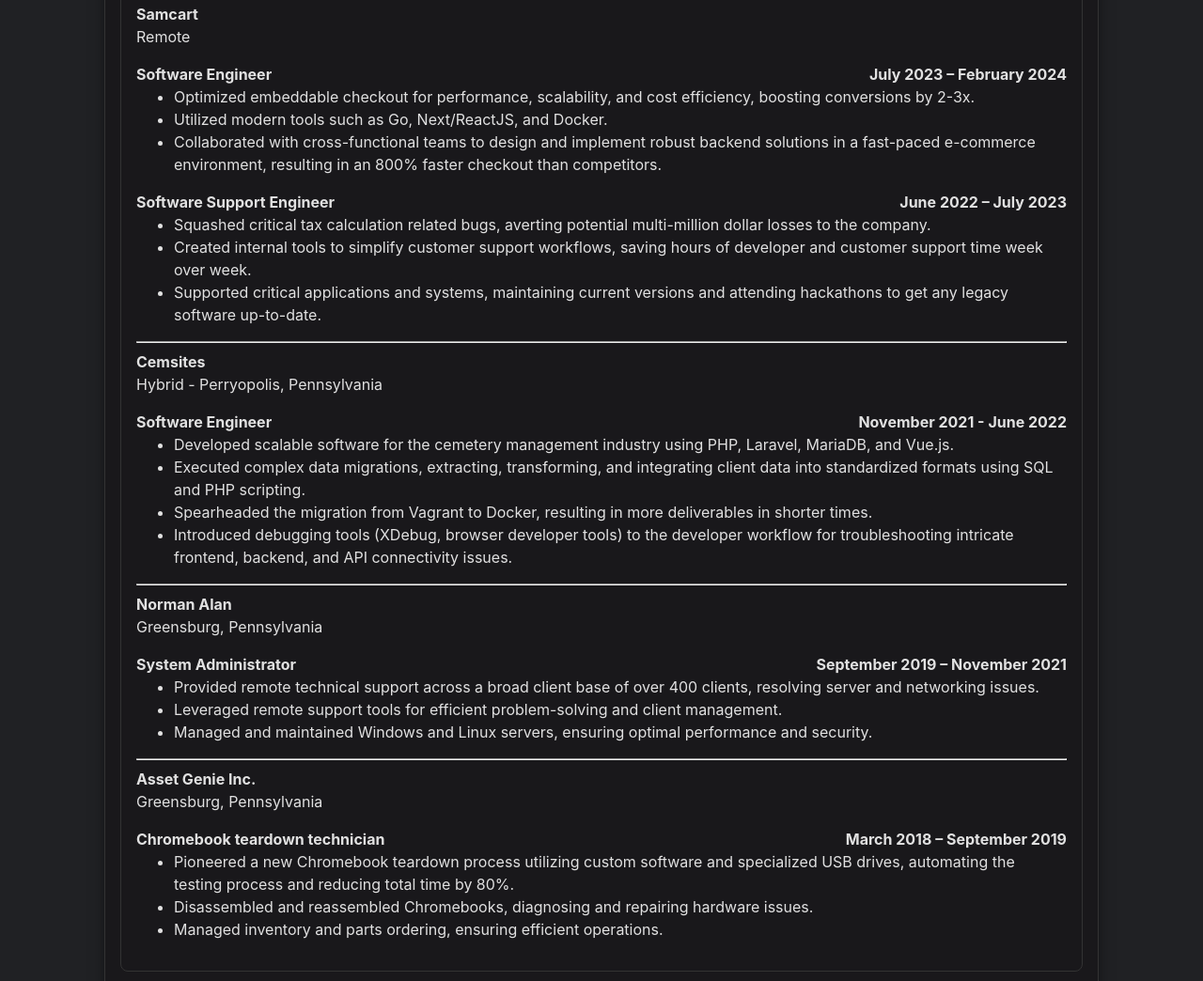
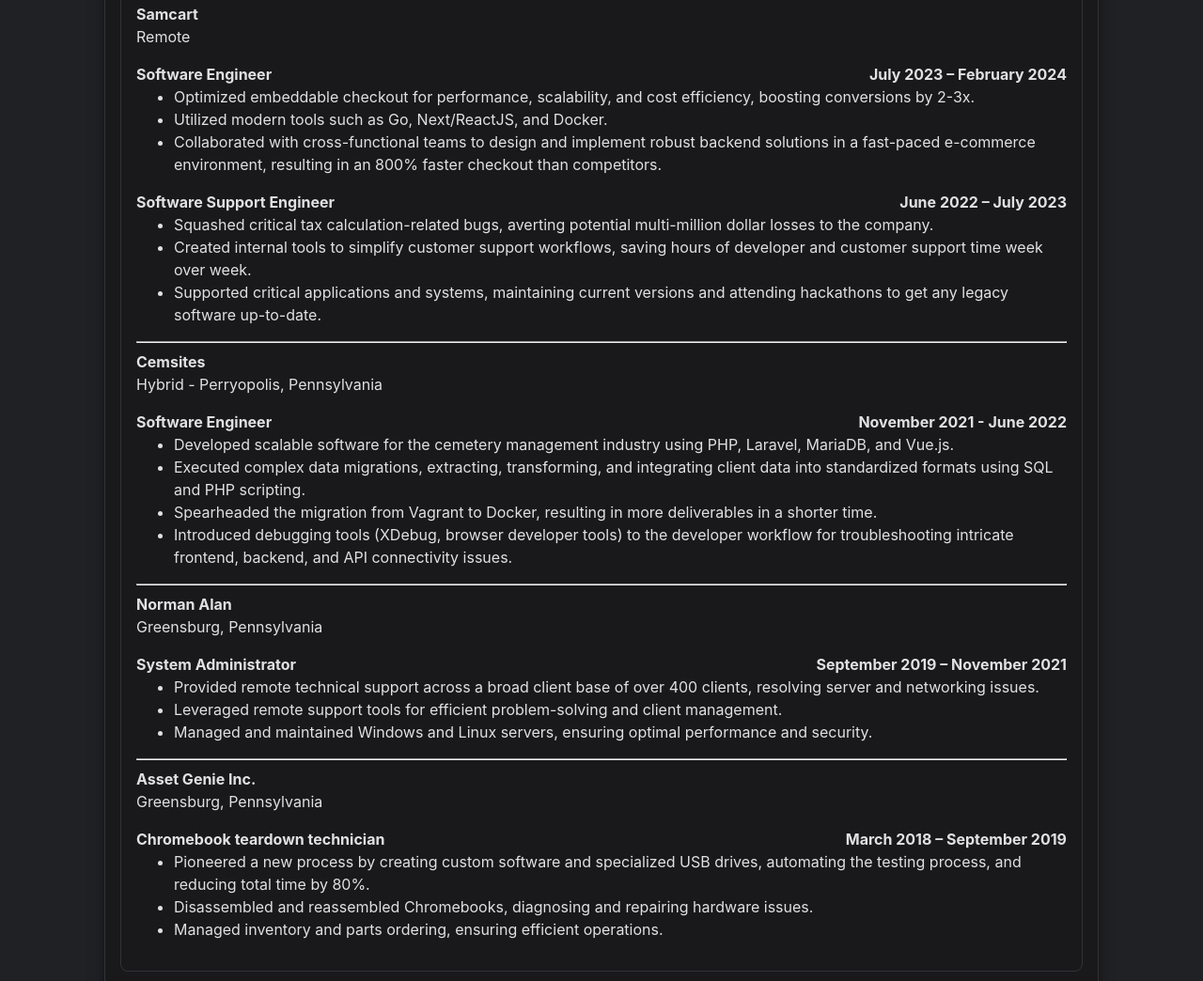
Before and after one commit to Linkinlog/resume, a plain HTML site: page index.html in a window 1280 px wide. Shown: the part 1128-2172 px from the top of the page at 94% size. Drawn offline with Linux system fonts and the light colour scheme.

Commit message:
fix: grammarly

```diff
--- a/index.html
+++ b/index.html
@@ -103,8 +103,8 @@
                 development and innovation sessions on critical projects.
               </li>
               <li>
-                Utilized LucidCharts and similar tools to effectively
-                communicate complex ideas to executive leadership.
+                Utilized LucidCharts and similar tools to communicate complex
+                ideas to executive leadership effectively.
               </li>
               <li>
                 Engaged directly with executive-level stakeholders to identify
@@ -166,7 +166,7 @@
             </h4>
             <ul>
               <li>
-                Squashed critical tax calculation related bugs, averting
+                Squashed critical tax calculation-related bugs, averting
                 potential multi-million dollar losses to the company.
               </li>
               <li>
@@ -203,7 +203,7 @@
               </li>
               <li>
                 Spearheaded the migration from Vagrant to Docker, resulting in
-                more deliverables in shorter times.
+                more deliverables in a shorter time.
               </li>
               <li>
                 Introduced debugging tools (XDebug, browser developer tools) to
@@ -249,9 +249,9 @@
             </h4>
             <ul>
               <li>
-                Pioneered a new Chromebook teardown process utilizing custom
-                software and specialized USB drives, automating the testing
-                process and reducing total time by 80%.
+                Pioneered a new process by creating custom software and
+                specialized USB drives, automating the testing process, and
+                reducing total time by 80%.
               </li>
               <li>
                 Disassembled and reassembled Chromebooks, diagnosing and
@@ -295,7 +295,7 @@
           </p>
           <h4>Skills:</h4>
           <ul>
-            <li>User experience planning and designing with figma</li>
+            <li>User experience planning and designing with Figma</li>
             <li>Project planning</li>
             <li>Go</li>
             <li>HTMX</li>
```
